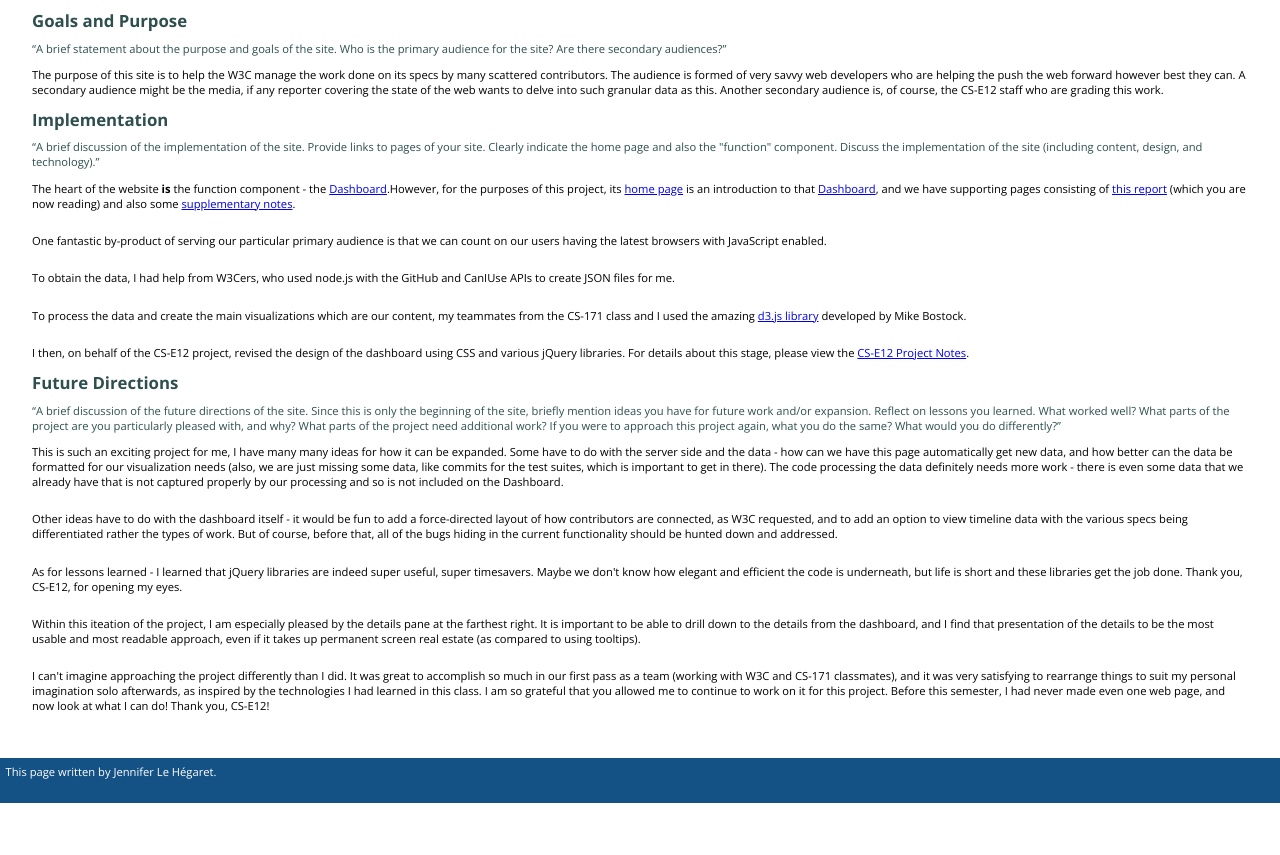
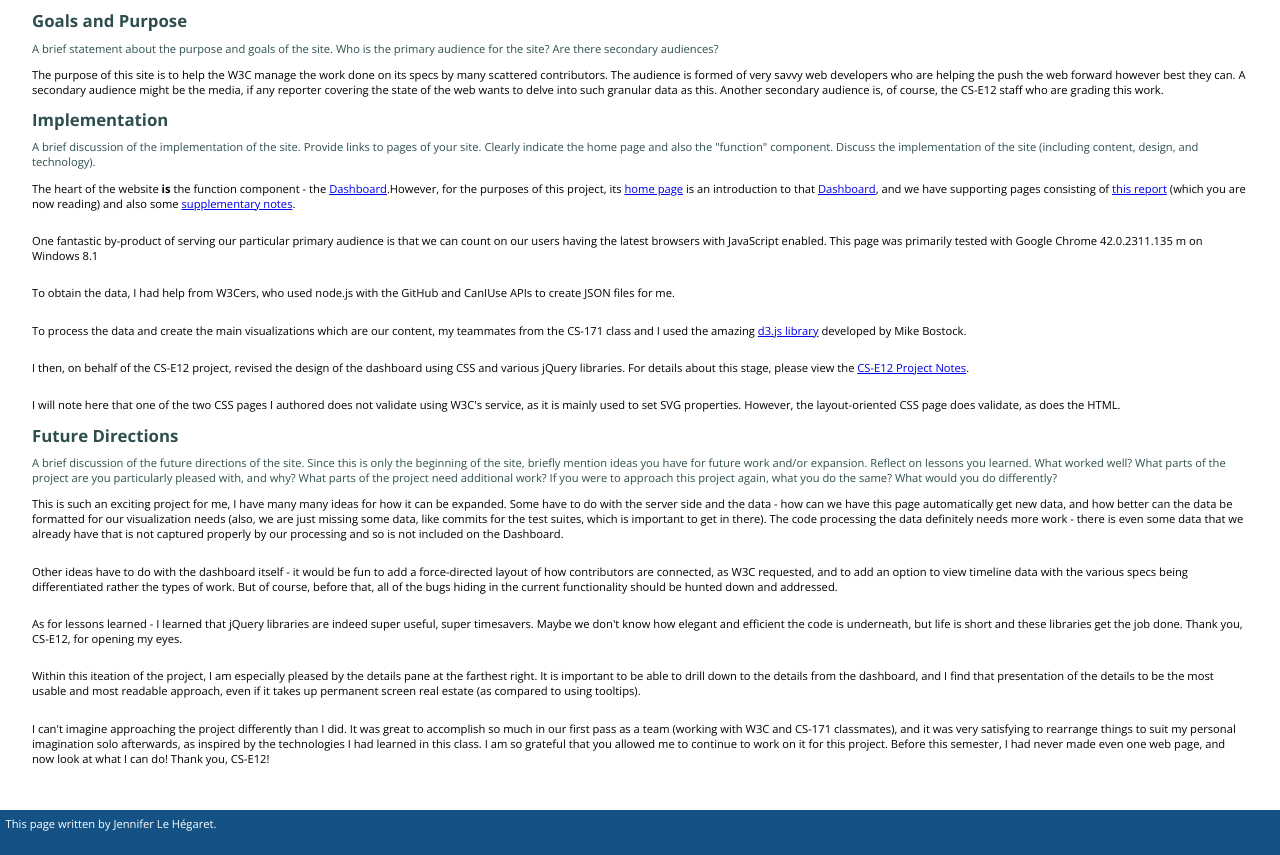
Before and after one commit to jlehegaret/cs12-project, a plain HTML site: page cs12-report.html in a window 1280 px wide. Shown: the part 93-948 px from the top of the page. Before the commit the page ends 896 px from the top, so only its background shows below. Drawn offline with nearby package versions, Linux system fonts and the light colour scheme; a script that the page names is missing.

Commit message:
Currently, all is valid (enough)

```diff
--- a/cs12-report.html
+++ b/cs12-report.html
@@ -35,7 +35,7 @@
                       <span>Introduction</span></a>
                     </li>
                     <li><a href='dashboard.html'>
-                      <span>The Project</span></a>
+                      <span>Dashboard</span></a>
                     </li>
                     <li><a href='https://github.com/jlehegaret/cs12-project'>
                     <span>The GitHub Repo</span></a>
@@ -53,19 +53,20 @@
   <main>
     <h1>Git the Web Forward</h1>
     <h2>Goals and Purpose</h2>
-    <q>A brief statement about the purpose and goals of the site.  Who is the primary audience for the site?  Are there secondary audiences?</q>
+    <blockquote>A brief statement about the purpose and goals of the site.  Who is the primary audience for the site?  Are there secondary audiences?</blockquote>
     <p>The purpose of this site is to help the W3C manage the work done on its specs by many scattered contributors. The audience is formed of very savvy web developers who are helping the push the web forward however best they can. A secondary audience might be the media, if any reporter covering the state of the web wants to delve into such granular data as this. Another secondary audience is, of course, the CS-E12 staff who are grading this work.</p>
     <h2>Implementation</h2>
-    <q>A brief discussion of the implementation of the site. Provide links to pages of your site. Clearly indicate the home page and also the "function" component. Discuss the implementation of the site (including content, design, and technology).</q>
+    <blockquote>A brief discussion of the implementation of the site. Provide links to pages of your site. Clearly indicate the home page and also the "function" component. Discuss the implementation of the site (including content, design, and technology).</blockquote>
     <p>The heart of the website <b>is</b> the function component - the <a href="dashboard.html">Dashboard</a>.However, for the purposes of this project, its <a href="index.html">home page</a> is an introduction to that <a href="dashboard.html">Dashboard</a>, and we have supporting pages consisting of <a href="#">this report</a> (which you are now reading) and also some <a href="cs12-notes.html">supplementary notes</a>.</p>
-    <p>One fantastic by-product of serving our particular primary audience is that we can count on our users having the latest browsers with JavaScript enabled.</p>
+    <p>One fantastic by-product of serving our particular primary audience is that we can count on our users having the latest browsers with JavaScript enabled.  This page was primarily tested with Google Chrome 42.0.2311.135 m on Windows 8.1</p>
     <p>To obtain the data, I had help from W3Cers, who used node.js with the GitHub and CanIUse APIs to create JSON files for me.</p>
     <p>To process the data and create the main visualizations which are our content, my teammates from the CS-171 class and I used the amazing <a href="https://d3js.org">d3.js library</a> developed by Mike Bostock.</p>
     <p>I then, on behalf of the CS-E12 project, revised the design of the dashboard using CSS and various jQuery libraries.  For details about this stage, please view the <a href="cs12-notes.html">CS-E12 Project Notes</a>.</p>
+    <p>I will note here that one of the two CSS pages I authored does not validate using W3C's service, as it is mainly used to set SVG properties. However, the layout-oriented CSS page does validate, as does the HTML.
 
 
     <h2>Future Directions</h2>
-    <q>A brief discussion of the future directions of the site.  Since this is only the beginning of the site, briefly mention ideas you have for future work and/or expansion.  Reflect on lessons you learned. What worked well? What parts of the project are you particularly pleased with, and why? What parts of the project need additional work? If you were to approach this project again, what you do the same? What would you do differently?</q>
+    <blockquote>A brief discussion of the future directions of the site.  Since this is only the beginning of the site, briefly mention ideas you have for future work and/or expansion.  Reflect on lessons you learned. What worked well? What parts of the project are you particularly pleased with, and why? What parts of the project need additional work? If you were to approach this project again, what you do the same? What would you do differently?</blockquote>
     <p>This is such an exciting project for me, I have many many ideas for how it can be expanded.  Some have to do with the server side and the data - how can we have this page automatically get new data, and how better can the data be formatted for our visualization needs (also, we are just missing some data, like commits for the test suites, which is important to get in there).  The code processing the data definitely needs more work - there is even some data that we already have that is not captured properly by our processing and so is not included on the Dashboard.</p>
     <p>Other ideas have to do with the dashboard itself - it would be fun to add a force-directed layout of how contributors are connected, as W3C requested, and to add an option to view timeline data with the various specs being differentiated rather the types of work.  But of course, before that, all of the bugs hiding in the current functionality should be hunted down and addressed.</p>
     <p>As for lessons learned - I learned that jQuery libraries are indeed super useful, super timesavers.  Maybe we don't know how elegant and efficient the code is underneath, but life is short and these libraries get the job done.  Thank you, CS-E12, for opening my eyes.</p>
--- a/css/style.css
+++ b/css/style.css
@@ -126,7 +126,7 @@ main .cell {
 #legend text{
     font-family: 'Open Sans', Arial, sans-serif;
     font-weight: 300;
-    fill: white;
+/*    background-color: white;*/
     font-size: .9em;
 }
 
--- a/css/vis.css
+++ b/css/vis.css
@@ -61,10 +61,6 @@
 }
 
 
-/*#legend g {
-    float: left;
-}*/
-
 /*TIMELINE STUFF*/
 
 
--- a/js/util.js
+++ b/js/util.js
@@ -241,6 +241,7 @@ Legend.prototype.createLegend = function()
               .attr("y", that.bar_height/2 + that.padding)
               .attr("dy", 0)
               .attr("text-anchor", "center")
+              .attr("fill", "white")
               .text(function(d){ return d.text; });
      });
 };
```
